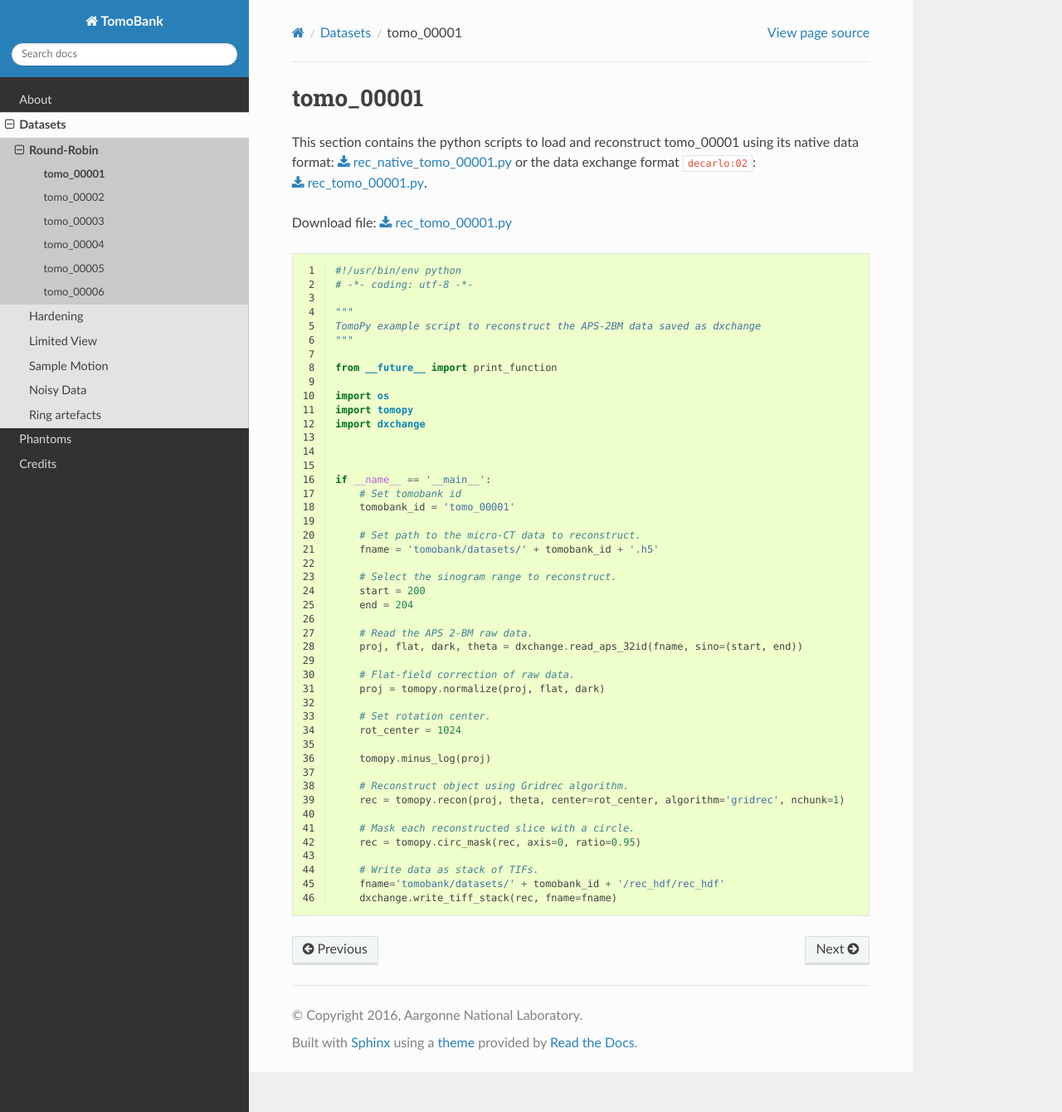
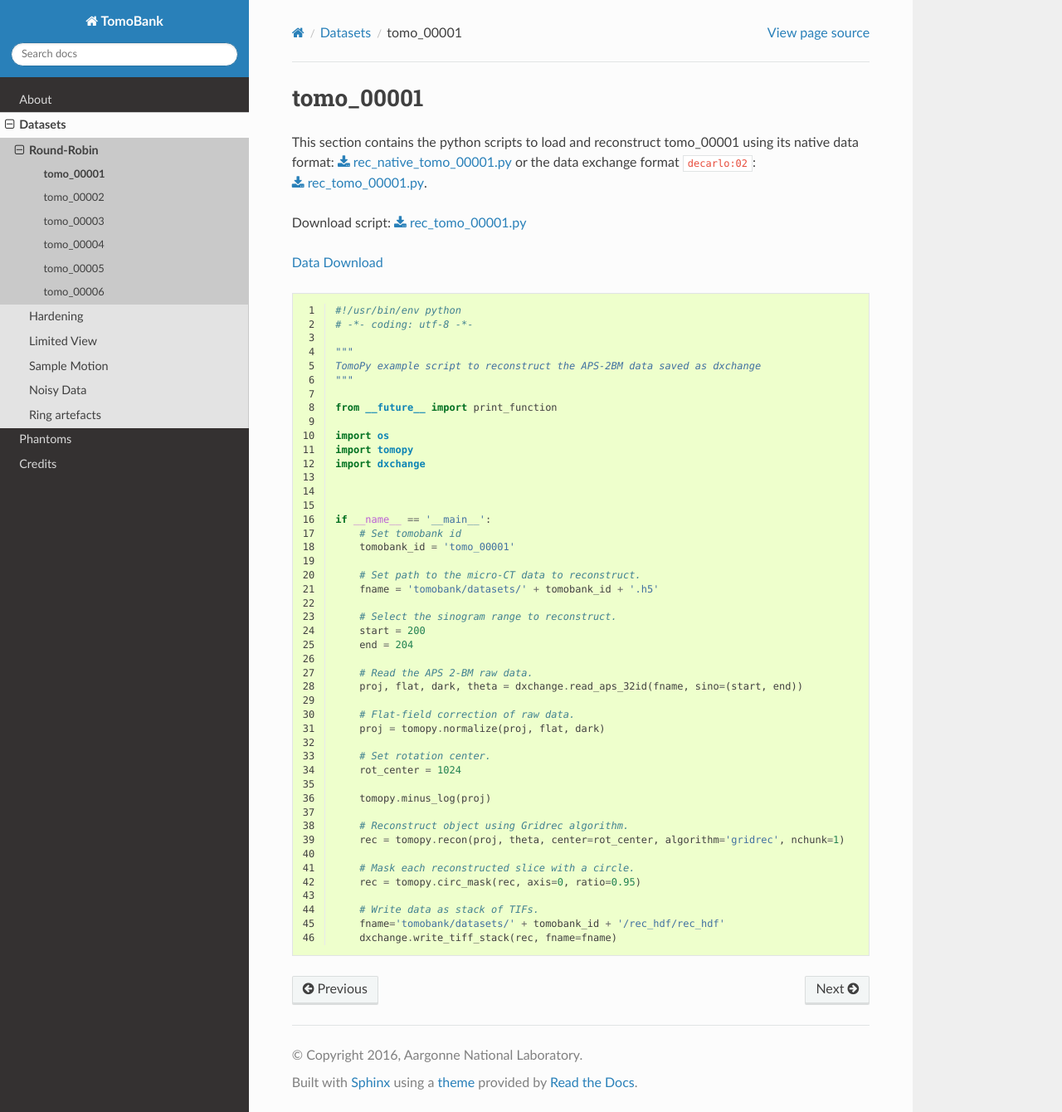
Before and after one commit to tomography/tomobank, a Sphinx documentation site: the page built from doc/source/demo/doc.demo.tomo_00001.rst, in a window 1280 px wide and 1340 px high. Shown: the whole window at 83% size. Built offline with Sphinx 7.4.7 and the Read the Docs theme 2.0.0, drawn with Linux system fonts in a browser that asks for light colours; cross-references to code outside the pages are shown as plain code.

Commit message:
added Globus download link

```diff
--- a/doc/source/demo/doc.demo.tomo_00001.rst
+++ b/doc/source/demo/doc.demo.tomo_00001.rst
@@ -5,7 +5,9 @@ This section contains the python scripts to load and reconstruct tomo_00001 usin
 native data format: :download:`rec_native_tomo_00001.py <../../../doc/demo/rec_native_tomo_00001.py>` or the
 data exchange format :cite:`decarlo:02`: :download:`rec_tomo_00001.py <../../../doc/demo/rec_tomo_00001.py>`.
 
-Download file: :download:`rec_tomo_00001.py <../../../doc/demo/rec_tomo_00001.py>`
+Download script: :download:`rec_tomo_00001.py <../../../doc/demo/rec_tomo_00001.py>`
+
+`Data Download <https://www.globus.org/app/transfer?origin_id=e133a81a-6d04-11e5-ba46-22000b92c6ec&origin_path=%2Ftomobank%2F>`_
 
 .. literalinclude:: ../../../doc/demo/rec_tomo_00001.py
     :tab-width: 4
--- a/doc/source/demo/doc.demo.tomo_00002.rst
+++ b/doc/source/demo/doc.demo.tomo_00002.rst
@@ -5,7 +5,9 @@ This section contains the python scripts to load and reconstruct tomo_00002 usin
 native data format: :download:`rec_native_tomo_00002.py <../../../doc/demo/rec_native_tomo_00002.py>` or the
 data exchange format :cite:`decarlo:02`: :download:`rec_tomo_00002.py <../../../doc/demo/rec_tomo_00002.py>`.
 
-Download file: :download:`rec_tomo_00002.py <../../../doc/demo/rec_tomo_00002.py>`
+Download script: :download:`rec_tomo_00002.py <../../../doc/demo/rec_tomo_00002.py>`
+
+`Data Download <https://www.globus.org/app/transfer?origin_id=e133a81a-6d04-11e5-ba46-22000b92c6ec&origin_path=%2Ftomobank%2F>`_
 
 .. literalinclude:: ../../../doc/demo/rec_tomo_00002.py
     :tab-width: 4
--- a/doc/source/demo/doc.demo.tomo_00003.rst
+++ b/doc/source/demo/doc.demo.tomo_00003.rst
@@ -5,7 +5,9 @@ This section contains the python scripts to load and reconstruct tomo_00003 usin
 native data format: :download:`rec_native_tomo_00003.py <../../../doc/demo/rec_native_tomo_00003.py>` or the
 data exchange format :cite:`decarlo:02`: :download:`rec_tomo_00003.py <../../../doc/demo/rec_tomo_00003.py>`.
 
-Download file: :download:`rec_tomo_00003.py <../../../doc/demo/rec_tomo_00003.py>`
+Download script: :download:`rec_tomo_00003.py <../../../doc/demo/rec_tomo_00003.py>`
+
+`Data Download <https://www.globus.org/app/transfer?origin_id=e133a81a-6d04-11e5-ba46-22000b92c6ec&origin_path=%2Ftomobank%2F>`_
 
 .. literalinclude:: ../../../doc/demo/rec_tomo_00003.py
     :tab-width: 4
--- a/doc/source/demo/doc.demo.tomo_00004.rst
+++ b/doc/source/demo/doc.demo.tomo_00004.rst
@@ -5,7 +5,9 @@ This section contains the python scripts to load and reconstruct tomo_00004 usin
 native data format: :download:`rec_native_tomo_00004.py <../../../doc/demo/rec_native_tomo_00004.py>` or the
 data exchange format :cite:`decarlo:02`: :download:`rec_tomo_00004.py <../../../doc/demo/rec_tomo_00004.py>`.
 
-Download file: :download:`rec_tomo_00004.py <../../../doc/demo/rec_tomo_00004.py>`
+Download script: :download:`rec_tomo_00004.py <../../../doc/demo/rec_tomo_00004.py>`
+
+`Data Download <https://www.globus.org/app/transfer?origin_id=e133a81a-6d04-11e5-ba46-22000b92c6ec&origin_path=%2Ftomobank%2F>`_
 
 .. literalinclude:: ../../../doc/demo/rec_tomo_00004.py
     :tab-width: 4
--- a/doc/source/demo/doc.demo.tomo_00005.rst
+++ b/doc/source/demo/doc.demo.tomo_00005.rst
@@ -5,7 +5,9 @@ This section contains the python scripts to load and reconstruct tomo_00005 usin
 native data format: :download:`rec_native_tomo_00005.py <../../../doc/demo/rec_native_tomo_00005.py>` or the
 data exchange format :cite:`decarlo:02`: :download:`rec_tomo_00005.py <../../../doc/demo/rec_tomo_00005.py>`.
 
-Download file: :download:`rec_tomo_00005.py <../../../doc/demo/rec_tomo_00005.py>`
+Download script: :download:`rec_tomo_00005.py <../../../doc/demo/rec_tomo_00005.py>`
+
+`Data Download <https://www.globus.org/app/transfer?origin_id=e133a81a-6d04-11e5-ba46-22000b92c6ec&origin_path=%2Ftomobank%2F>`_
 
 .. literalinclude:: ../../../doc/demo/rec_tomo_00005.py
     :tab-width: 4
--- a/doc/source/demo/doc.demo.tomo_00006.rst
+++ b/doc/source/demo/doc.demo.tomo_00006.rst
@@ -5,7 +5,9 @@ This section contains the python scripts to load and reconstruct tomo_00006 usin
 native data format: :download:`rec_native_tomo_00006.py <../../../doc/demo/rec_native_tomo_00006.py>` or the
 data exchange format :cite:`decarlo:02`: :download:`rec_tomo_00006.py <../../../doc/demo/rec_tomo_00006.py>`.
 
-Download file: :download:`rec_tomo_00006.py <../../../doc/demo/rec_tomo_00006.py>`
+Download script: :download:`rec_tomo_00006.py <../../../doc/demo/rec_tomo_00006.py>`
+
+`Data Download <https://www.globus.org/app/transfer?origin_id=e133a81a-6d04-11e5-ba46-22000b92c6ec&origin_path=%2Ftomobank%2F>`_
 
 .. literalinclude:: ../../../doc/demo/rec_tomo_00006.py
     :tab-width: 4
```
